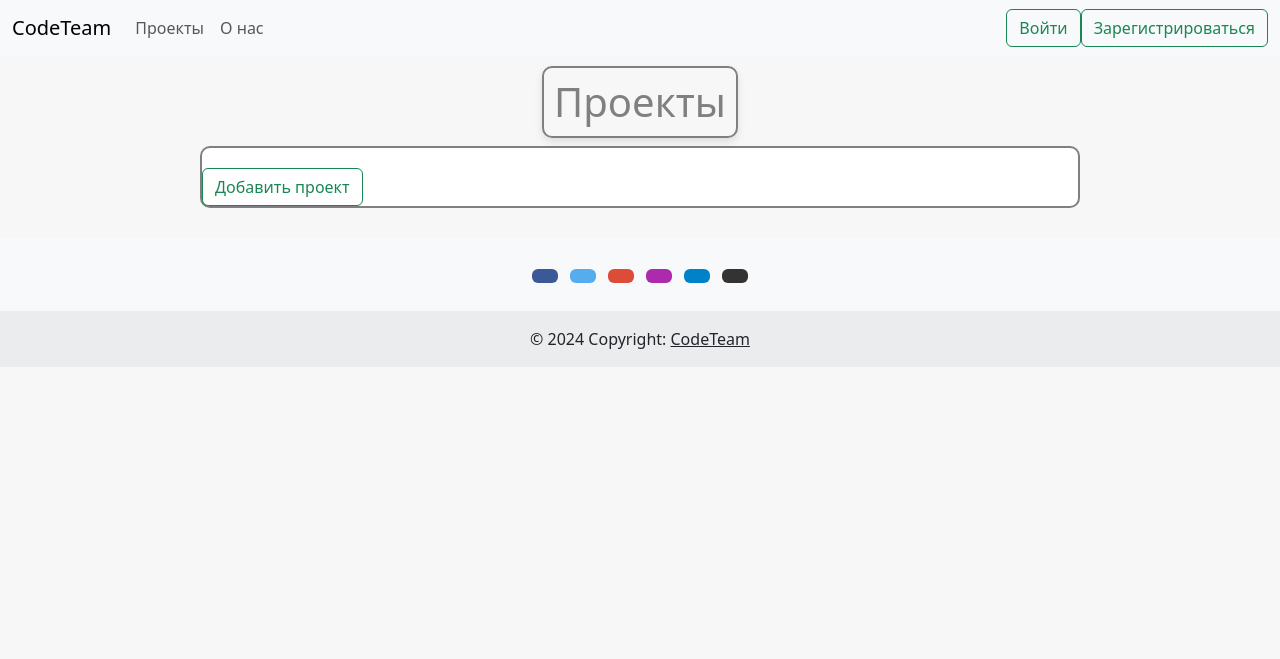
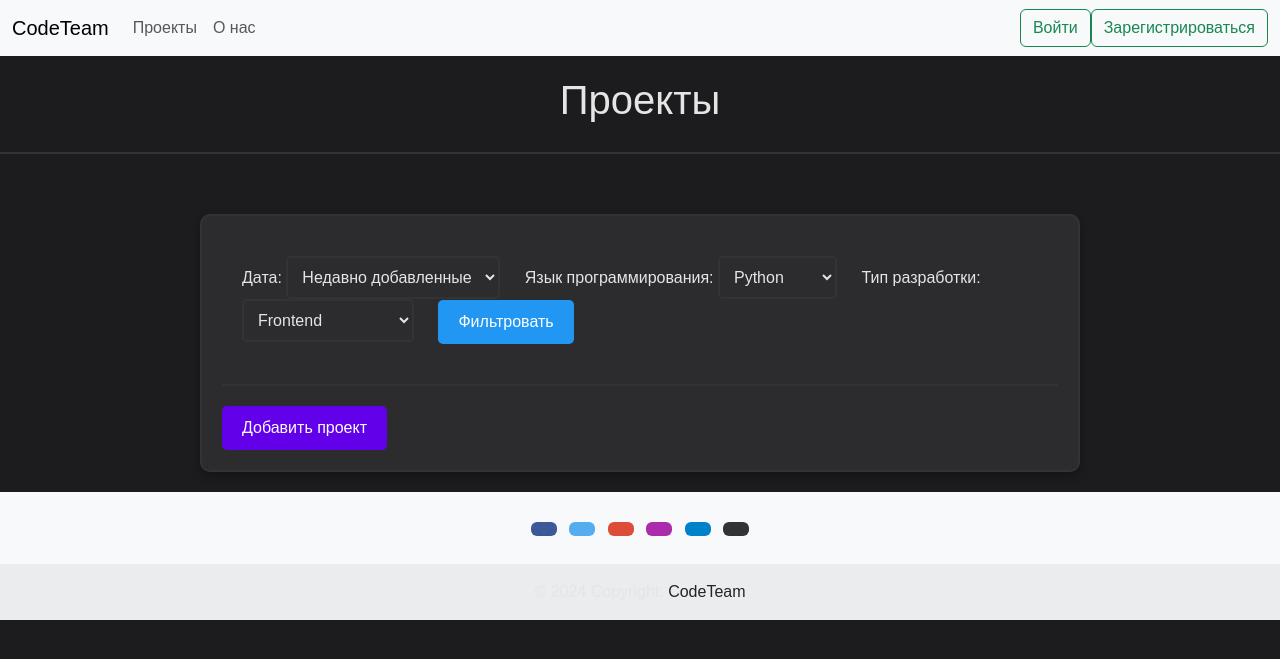
Before and after one commit to SpyBorgFly/CodeTeam, a Django app: template projects/templates/projects/all_projects.html in a window 1280 px wide. Shown: the top 659 px of the page. Run offline with Django 5.2, Linux system fonts and the light colour scheme; the template is opened without the code that fills it, so the values that code supplies are empty.

Commit message:
Добавлена функция редоктирования профиля, изменен стиль проектов

```diff
--- a/accounts/models.py
+++ b/accounts/models.py
@@ -5,3 +5,5 @@ class UserProfile(models.Model):
     user = models.OneToOneField(User, on_delete=models.CASCADE)
     bio = models.TextField(blank=True)
     location = models.CharField(max_length=30, blank=True)
+    programming_languages = models.CharField(max_length=200, blank=True, null=True)
+    github = models.URLField(max_length=200, blank=True, null=True)
--- a/accounts/urls.py
+++ b/accounts/urls.py
@@ -1,9 +1,11 @@
 from django.urls import path
-from .views import RegisterView, LoginView, LogoutView, ProfileView
+from .views import RegisterView, LoginView, LogoutView, ProfileView, EditProfileView
+
 
 urlpatterns = [
     path('register/', RegisterView.as_view(), name='register'),
     path('login/', LoginView.as_view(), name='login'),
     path('logout/', LogoutView.as_view(), name='logout'),
     path('profile/<str:username>/', ProfileView.as_view(), name='profile'),  # Измените маршрут для профиля
+    path('profile/<str:username>/edit/', EditProfileView.as_view(), name='edit_profile')
 ]
--- a/main/templates/main/layout.html
+++ b/main/templates/main/layout.html
@@ -1,28 +1,31 @@
 <!DOCTYPE html>
 <html lang="en">
+
 <head>
   <meta charset="UTF-8">
   <title>{% block title %}{% endblock %}</title>
-    <link rel="stylesheet" href="https://cdn.jsdelivr.net/npm/bootstrap@5.3.3/dist/css/bootstrap.min.css" integrity="sha384-QWTKZyjpPEjISv5WaRU9OFeRpok6YctnYmDr5pNlyT2bRjXh0JMhjY6hW+ALEwIH" crossorigin="anonymous">
+  <script src="https://code.jquery.com/jquery-3.6.0.min.js"
+    integrity="sha384-KyZXEAg3QhqLMpG8r+8fhAXLRcKnoVt11Tqf26F/t0MfGs8uN1tVVzJ7oP0A9I07"
+    crossorigin="anonymous"></script>
+  <script src="https://cdn.jsdelivr.net/npm/bootstrap@5.1.3/dist/js/bootstrap.bundle.min.js"></script>
+  <link rel="stylesheet" href="https://cdn.jsdelivr.net/npm/bootstrap@5.3.3/dist/css/bootstrap.min.css"
+    integrity="sha384-QWTKZyjpPEjISv5WaRU9OFeRpok6YctnYmDr5pNlyT2bRjXh0JMhjY6hW+ALEwIH" crossorigin="anonymous">
   {% load static %}
   <link rel="stylesheet" href="{% static 'main/layout.css' %}">
 
 </head>
+
 <body>
   <header>
     <nav class="navbar navbar-expand-lg bg-body-tertiary">
       <div class="container-fluid">
         <a class="navbar-brand" href="/">CodeTeam</a>
-              <button class="navbar-toggler" type="button" data-bs-toggle="collapse" data-bs-target="#navbarTogglerDemo02" aria-controls="navbarTogglerDemo02" aria-expanded="false" aria-label="Toggle navigation">
+        <button class="navbar-toggler" type="button" data-bs-toggle="collapse" data-bs-target="#navbarTogglerDemo02"
+          aria-controls="navbarTogglerDemo02" aria-expanded="false" aria-label="Toggle navigation">
           <span class="navbar-toggler-icon"></span>
         </button>
         <div class="collapse navbar-collapse" id="navbarTogglerDemo02">
           <ul class="navbar-nav me-auto mb-2 mb-lg-0">
-                  {% if user.is_authenticated %}
-                    <li class="nav-item">
-                      <a class="nav-link" href="{% url 'profile' user.username %}">Профиль</a>
-                    </li>
-                  {% endif %}
             <li class="nav-item">
               <a class="nav-link" href="{% url 'all_projects' %}">Проекты</a>
             </li>
@@ -30,14 +33,41 @@
               <a class="nav-link" href="{% url 'about' %}">О нас</a>
             </li>
           </ul>
+          <ul class="navbar-nav ms-auto mb-2 mb-lg-0">
+            {% if user.is_authenticated %}
+            <li class="nav-item dropdown">
+              <a class="nav-link dropdown-toggle" href="#" id="navbarProfileDropdown" role="button"
+                data-bs-toggle="dropdown" aria-expanded="false">
+                Профиль
+              </a>
+              <ul class="dropdown-menu dropdown-menu-end" aria-labelledby="navbarProfileDropdown">
+                <li><a class="dropdown-item" href="{% url 'profile' user.username %}">Профиль</a></li>
+                <li><a class="dropdown-item" href="{% url 'edit_profile' user.username %}">Редактирование профиля</a>
+                </li>
+                <li>
+                  <a class="dropdown-item" href="{% url 'logout' %}"
+                    onclick="event.preventDefault(); document.getElementById('logout-form').submit();">Выйти</a>
+                  <form id="logout-form" action="{% url 'logout' %}" method="POST" style="display: none;">
+                    {% csrf_token %}
+                  </form>
+                </li>
+              </ul>
+
+            </li>
+            {% else %}
             <div class="d-flex">
               <a href="{% url 'login' %}" class="btn btn-outline-success">Войти</a>
               <a href="{% url 'register' %}" class="btn btn-outline-success">Зарегистрироваться</a>
             </div>
+            {% endif %}
+          </ul>
         </div>
       </div>
     </nav>
   </header>
+
+
+
   {% block content %}
   {% endblock %}
   <footer class="bg-body-tertiary text-center">
@@ -46,63 +76,27 @@
       <!-- Section: Social media -->
       <section class="mb-4">
         <!-- Facebook -->
-          <a
-          data-mdb-ripple-init
-            class="btn text-white btn-floating m-1"
-            style="background-color: #3b5998;"
-            href="#!"
-            role="button"
-            ><i class="fab fa-facebook-f"></i
-          ></a>
+        <a data-mdb-ripple-init class="btn text-white btn-floating m-1" style="background-color: #3b5998;" href="#!"
+          role="button"><i class="fab fa-facebook-f"></i></a>
 
         <!-- Twitter -->
-          <a
-            data-mdb-ripple-init
-            class="btn text-white btn-floating m-1"
-            style="background-color: #55acee;"
-            href="#!"
-            role="button"
-            ><i class="fab fa-twitter"></i
-          ></a>
+        <a data-mdb-ripple-init class="btn text-white btn-floating m-1" style="background-color: #55acee;" href="#!"
+          role="button"><i class="fab fa-twitter"></i></a>
 
         <!-- Google -->
-          <a
-            data-mdb-ripple-init
-            class="btn text-white btn-floating m-1"
-            style="background-color: #dd4b39;"
-            href="#!"
-            role="button"
-            ><i class="fab fa-google"></i
-          ></a>
+        <a data-mdb-ripple-init class="btn text-white btn-floating m-1" style="background-color: #dd4b39;" href="#!"
+          role="button"><i class="fab fa-google"></i></a>
 
         <!-- Instagram -->
-          <a
-            data-mdb-ripple-init
-            class="btn text-white btn-floating m-1"
-            style="background-color: #ac2bac;"
-            href="#!"
-            role="button"
-            ><i class="fab fa-instagram"></i
-          ></a>
+        <a data-mdb-ripple-init class="btn text-white btn-floating m-1" style="background-color: #ac2bac;" href="#!"
+          role="button"><i class="fab fa-instagram"></i></a>
 
         <!-- Linkedin -->
-          <a
-            data-mdb-ripple-init
-            class="btn text-white btn-floating m-1"
-            style="background-color: #0082ca;"
-            href="#!"
-            role="button"
-            ><i class="fab fa-linkedin-in"></i
-          ></a>
+        <a data-mdb-ripple-init class="btn text-white btn-floating m-1" style="background-color: #0082ca;" href="#!"
+          role="button"><i class="fab fa-linkedin-in"></i></a>
         <!-- Github -->
-          <a
-            data-mdb-ripple-init
-            class="btn text-white btn-floating m-1"
-            style="background-color: #333333;"
-            href="#!"
-            role="button"
-            ><i class="fab fa-github"></i
-          ></a>
+        <a data-mdb-ripple-init class="btn text-white btn-floating m-1" style="background-color: #333333;" href="#!"
+          role="button"><i class="fab fa-github"></i></a>
       </section>
       <!-- Section: Social media -->
     </div>
@@ -116,4 +110,5 @@
     <!-- Copyright -->
   </footer>
 </body>
+
 </html>
--- a/projects/templates/projects/all_projects.html
+++ b/projects/templates/projects/all_projects.html
@@ -1,36 +1,73 @@
-
 {% extends 'main/layout.html' %}
 
 {% block title %}
-<title>Все проекты </title>
+<title>Все проекты</title>
 {% endblock %}
 
-
-{% block content%}
-
+{% block content %}
 {% load static %}
 <link rel="stylesheet" href="{% static 'projects/all_projects.css' %}">
 
-<header>
+<header class="header-section">
     <div class="parents">
         <h1 class="project">Проекты</h1>
     </div>
 </header>
 
-<section>
-    <div class="sec">
+<section class="sec">
+    <!-- Фильтры в контейнере, разделенные линией -->
+    <div class="filter-container">
+        <form method="GET" action=".">
+            <!-- Фильтр по дате -->
+            <label for="date">Дата:</label>
+            <select name="date" id="date" class="filter-select">
+                <option value="recent">Недавно добавленные</option>
+                <option value="old">Старые проекты</option>
+            </select>
 
-        <div class="content_site">
-            <div class="blockinf">
-                {% for el in projects %}
-                <a href = "{% url 'project-details' el.id %}" > <h3 > {{ el.title }} </h3> </a>
-                <p>{{ el.stack }}</p>
-                {% endfor %}
+            <!-- Фильтр по языку программирования -->
+            <label for="stack">Язык программирования:</label>
+            <select name="stack" id="stack" class="filter-select">
+                <option value="python">Python</option>
+                <option value="javascript">JavaScript</option>
+                <option value="java">Java</option>
+                <option value="csharp">C#</option>
+                <option value="ruby">Ruby</option>
+            </select>
+
+            <!-- Фильтр по типу разработки -->
+            <label for="type">Тип разработки:</label>
+            <select name="type" id="type" class="filter-select">
+                <option value="frontend">Frontend</option>
+                <option value="backend">Backend</option>
+                <option value="ml">Machine Learning</option>
+                <option value="fullstack">Fullstack</option>
+                <option value="mobile">Mobile</option>
+            </select>
+
+            <button type="submit" class="btn btn-filter">Фильтровать</button>
+        </form>
+    </div>
+
+    <hr class="filter-divider"> <!-- Разделительная линия -->
+
+    <div class="content_site">
+        <div class="projects-grid">
+            {% for el in projects %}
+            <div class="project-card">
+                <a href="{% url 'project-details' el.id %}">
+                    <h3 class="project-title">{{ el.title }}</h3>
+                </a>
+                <p class="project-stack">{{ el.stack }}</p>
+                <p class="project-date">{{ el.date_created }}</p>
+                <p class="project-type">{{ el.type }}</p>
             </div>
-            <a href="/projects/add_projects">
-                <button type="button" class="btn btn-outline-success">Добавить проект</button> </a>
-            <span> {{ error }}</span>
+            {% endfor %}
         </div>
+        <a href="/projects/add_projects">
+            <button type="button" class="btn btn-add-project">Добавить проект</button>
+        </a>
+        <span class="error-message">{{ error }}</span>
     </div>
 </section>
 
--- /dev/null
+++ b/static/main/layout.css
@@ -0,0 +1,3 @@
+.dropdown-item {
+    text-decoration: none;
+}
--- a/static/projects/all_projects.css
+++ b/static/projects/all_projects.css
@@ -1,33 +1,128 @@
-/* Шляпа */
-body{
-    background-color: #f7f7f7;
+/* Основной фон и цвет текста */
+body {
+    background-color: #1c1c1e;
+    color: #e5e5e5;
+    font-family: 'Arial', sans-serif;
 }
-.parents{
-    margin-top: 10px;
+
+/* Секции и контейнеры */
+.sec {
+    border: 2px solid #333;
+    border-radius: 10px;
+    margin: 20px 200px;
+    margin-top: 60px;
+    padding: 20px;
+    background-color: #2c2c2e;
+    box-shadow: 0 4px 10px rgba(0, 0, 0, 0.3);
+}
+
+/* Стили фильтров */
+.filter-container {
+    display: flex;
+    justify-content: space-between;
+    align-items: center;
+    padding: 20px;
+    background-color: #2c2c2e;
+}
+
+.filter-select {
+    padding: 10px;
+    border-radius: 5px;
+    border: 2px solid #333;
+    background-color: #2c2c2e;
+    color: #e5e5e5;
+    margin-right: 20px;
+}
+
+.filter-divider {
+    border: 1px solid #444;
+    margin: 20px 0;
+}
+
+/* Кнопка фильтра */
+.btn-filter {
+    background-color: #2196F3;
+    color: white;
+    border: none;
+    padding: 10px 20px;
+    border-radius: 5px;
+    cursor: pointer;
+    transition: background-color 0.3s;
+}
+
+.btn-filter:hover {
+    background-color: #1976D2;
+}
+
+/* Блоки проектов в виде сетки */
+.projects-grid {
+    display: grid;
+    grid-template-columns: repeat(auto-fit, minmax(300px, 1fr));
+    gap: 20px;
+}
+
+.project-card {
+    background-color: #333;
+    border-radius: 10px;
+    padding: 20px;
+    box-shadow: 0 4px 8px rgba(0, 0, 0, 0.3);
+    transition: transform 0.3s, box-shadow 0.3s;
+}
+
+.project-card:hover {
+    transform: translateY(-10px);
+    box-shadow: 0 8px 16px rgba(0, 0, 0, 0.5);
+}
+
+.project-title {
+    color: #bb86fc;
+    font-size: 1.5rem;
+}
+
+.project-stack, .project-date, .project-type {
+    color: #a0a0a0;
+    font-size: 1.1rem;
+    margin-bottom: 10px;
+}
+
+/* Кнопки */
+.btn-add-project {
+    background-color: #6200ea;
+    color: white;
+    border: none;
+    padding: 10px 20px;
+    border-radius: 5px;
+    cursor: pointer;
+    transition: background-color 0.3s;
+}
+
+.btn-add-project:hover {
+    background-color: #3700b3;
+}
+
+/* Сообщение об ошибке */
+.error-message {
+    color: #ff3333;
+    text-align: center;
+    margin-top: 20px;
+    font-size: 1.1rem;
+}
+
+/* Стили для ссылок и наведения */
+a {
+    text-decoration: none;
+    color: inherit;
+}
+
+a:hover {
+    text-decoration: underline;
+}
+
+/* Header */
+.header-section {
     display: flex;
     justify-content: center;
+    padding: 20px;
+    background-color: #1c1c1e;
+    border-bottom: 2px solid #333;
 }
-
-.project{
-    display: inline-block;
-    color: gray;
-    justify-content: center;
-    border: 2px solid gray;
-    padding: 10px;
-    border-radius: 10px;
-    box-shadow: 0 4px 8px rgba(0, 0, 0, 0.1);
-}
-
-.sec{
-    border: 2px solid gray;
-    border-radius: 10px;
-    margin-left: 200px; /* Отступ слева */
-    margin-right: 200px; /* Отступ справа */
-    padding-top: 20px;
-    margin-bottom:30px;
-    background-color: #fff;
-}
-
-.blockinf{
-    display: block;
-}
```
Also changed, not shown: accounts/forms.py (+7 -0 lines), accounts/templates/accounts/edit_profile.html (added, +14 -0 lines), accounts/templates/accounts/profile.html (+7 -0 lines), accounts/views.py (+21 -2 lines), accounts/migrations/0002_userprofile_github_userprofile_programming_languages.py (added), db.sqlite3, projects/migrations/0003_alter_projects_date_t.py (added). Lines whose indentation alone changed are shown as unchanged.
